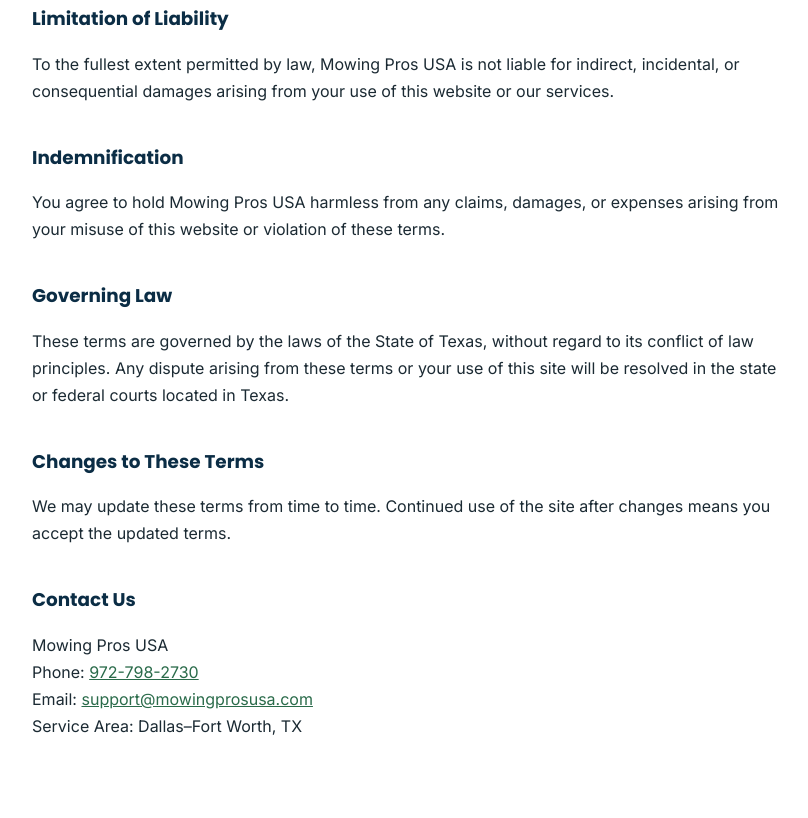
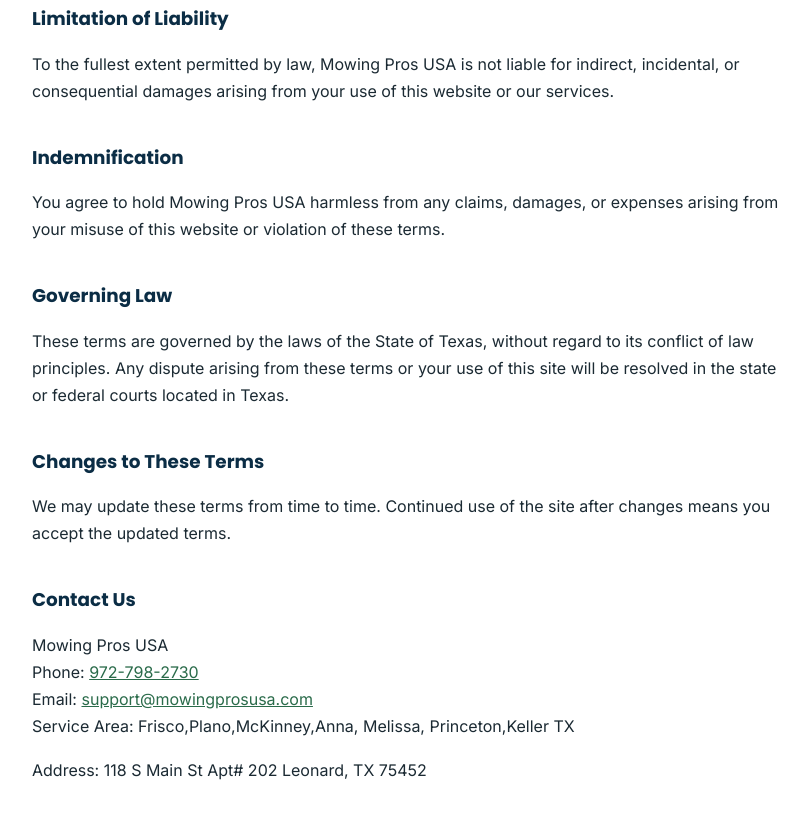
Before and after one commit to Mowingprosusa/mowing-pros-usa-site, a plain HTML site: page terms.html in a window 1280 px wide. Shown: the part 3084-3902 px from the top of the page, without its empty margins (228-1036 px from the left). Drawn offline with Linux system fonts and the light colour scheme.

Commit message:
Modify service area and add address in terms.html
Updated service area and added address information.

```diff
--- a/terms.html
+++ b/terms.html
@@ -85,7 +85,7 @@
 <p>Mowing Pros USA<br>
 Phone: <a href="tel:+19727982730">972-798-2730</a><br>
 Email: <a href="mailto:support@mowingprosusa.com">support@mowingprosusa.com</a><br>
-Service Area: Dallas–Fort Worth, TX</p>
-
+Service Area: Frisco,Plano,McKinney,Anna, Melissa, Princeton,Keller TX</p>
+Address: 118 S Main St Apt# 202 Leonard, TX 75452
 </body>
 </html>
```
